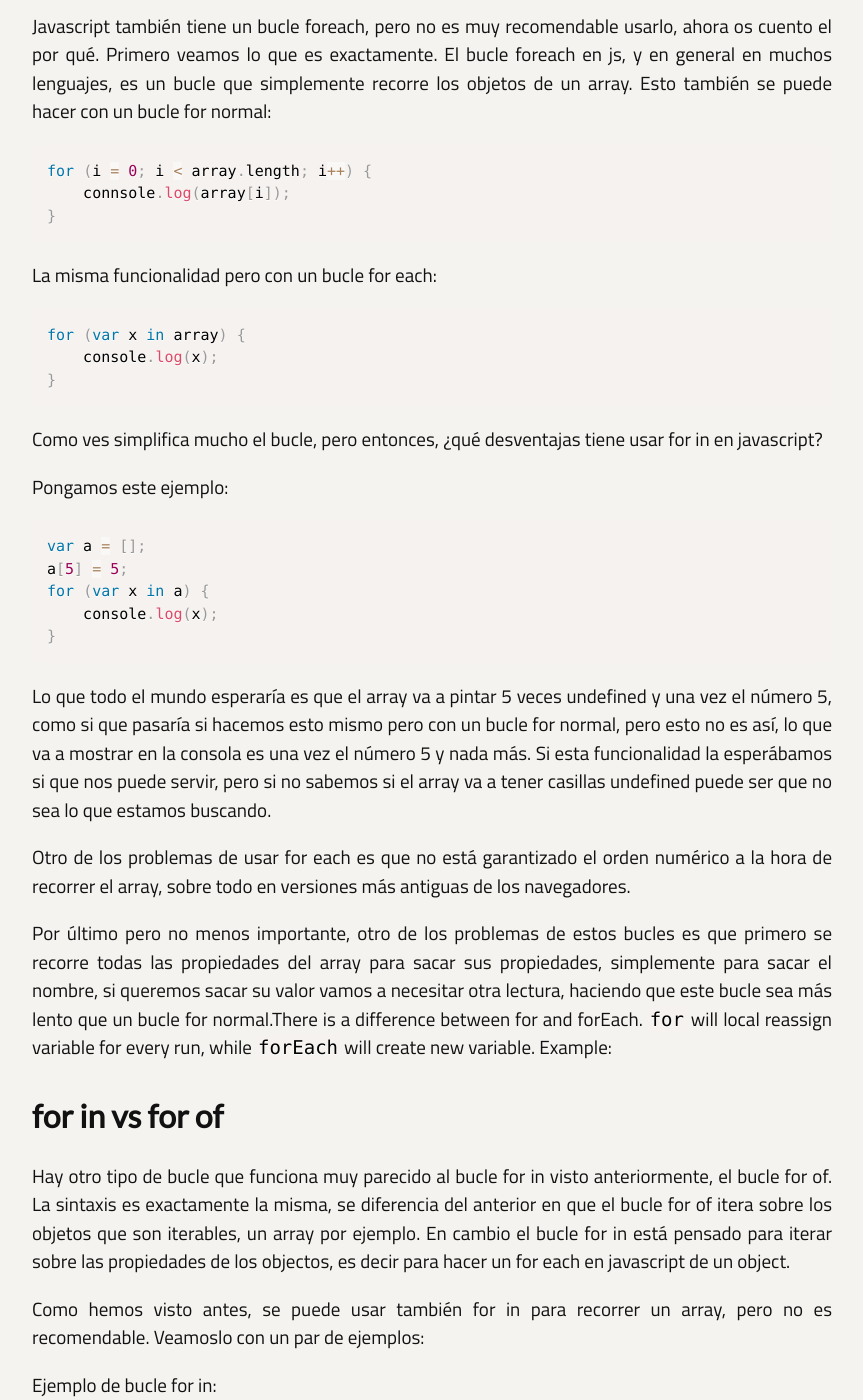
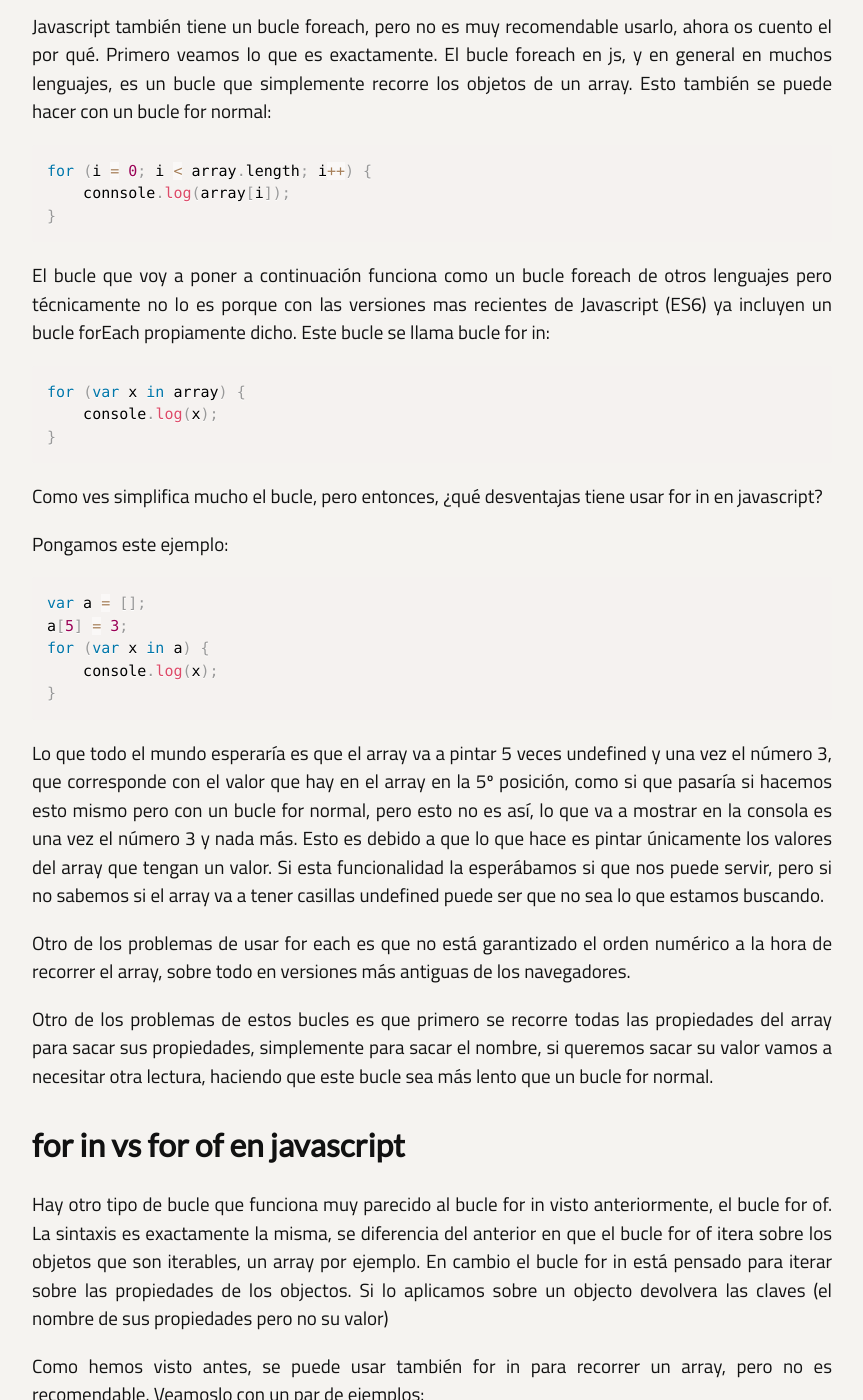
Before and after one commit to diegologs/frostqui.github.io, a Jekyll site: the page built from _posts/2018-11-14-javascript-foreach-bucles.md, in a window 1280 px wide and 1400 px high, scrolled down 3278 px. Shown: the whole window, without its empty margins (208-1071 px from the left). Built offline with Jekyll 4.4.1, drawn with Linux system fonts in a browser that asks for light colours; some web fonts are replaced; some of the changed text lies outside the part shown.

Commit message:
Update 2018-11-14-javascript-foreach-bucles.md

````diff
--- a/_posts/2018-11-14-javascript-foreach-bucles.md
+++ b/_posts/2018-11-14-javascript-foreach-bucles.md
@@ -106,7 +106,7 @@ for (i = 0; i < array.length; i++) {
 }
 ```
 
-La misma funcionalidad pero con un bucle for each:
+El bucle que voy a poner a continuación funciona como un bucle foreach de otros lenguajes pero técnicamente no lo es porque con las versiones mas recientes de Javascript (ES6) ya incluyen un bucle forEach propiamente dicho. Este bucle se llama bucle for in:
 
 ```javascript
 for (var x in array) {
@@ -120,21 +120,21 @@ Pongamos este ejemplo:
 
 ```javascript
 var a = [];
-a[5] = 5;
+a[5] = 3;
 for (var x in a) {
     console.log(x);
 }
 ```
 
-Lo que todo el mundo esperaría es que el array va a pintar 5 veces undefined y una vez el número 5, como si que pasaría si hacemos esto mismo pero con un bucle for normal, pero esto no es así, lo que va a mostrar en la consola es una vez el número 5 y nada más. Si esta funcionalidad la esperábamos si que nos puede servir, pero si no sabemos si el array va a tener casillas undefined puede ser que no sea lo que estamos buscando.
+Lo que todo el mundo esperaría es que el array va a pintar 5 veces undefined y una vez el número 3, que corresponde con el valor que hay en el array en la 5º posición, como si que pasaría si hacemos esto mismo pero con un bucle for normal, pero esto no es así, lo que va a mostrar en la consola es una vez el número 3 y nada más. Esto es debido a que lo que hace es pintar únicamente los valores del array que tengan un valor. Si esta funcionalidad la esperábamos si que nos puede servir, pero si no sabemos si el array va a tener casillas undefined puede ser que no sea lo que estamos buscando.
 
 Otro de los problemas de usar for each es que no está garantizado el orden numérico a la hora de recorrer el array, sobre todo en versiones más antiguas de los navegadores.
 
-Por último pero no menos importante, otro de los problemas de estos bucles es que primero se recorre todas las propiedades del array para sacar sus propiedades, simplemente para sacar el nombre, si queremos sacar su valor vamos a necesitar otra lectura, haciendo que este bucle sea más lento que un bucle for normal.There is a difference between for and forEach. `for` will local reassign variable for every run, while `forEach` will create new variable. Example:
+Otro de los problemas de estos bucles es que primero se recorre todas las propiedades del array para sacar sus propiedades, simplemente para sacar el nombre, si queremos sacar su valor vamos a necesitar otra lectura, haciendo que este bucle sea más lento que un bucle for normal.
 
-## for in vs for of
+## for in vs for of en javascript
 
-Hay otro tipo de bucle que funciona muy parecido al bucle for in visto anteriormente, el bucle for of. La sintaxis es exactamente la misma, se diferencia del anterior en que el bucle for of itera sobre los objetos que son iterables, un array por ejemplo. En cambio el bucle for in está pensado para iterar sobre las propiedades de los objectos, es decir para hacer un for each en javascript de un object.
+Hay otro tipo de bucle que funciona muy parecido al bucle for in visto anteriormente, el bucle for of. La sintaxis es exactamente la misma, se diferencia del anterior en que el bucle for of itera sobre los objetos que son iterables, un array por ejemplo. En cambio el bucle for in está pensado para iterar sobre las propiedades de los objectos. Si lo aplicamos sobre un objecto devolvera las claves (el nombre de sus propiedades pero no su valor)
 
 Como hemos visto antes, se puede usar también for in para recorrer un array, pero no es recomendable. Veamoslo con un par de ejemplos:
 
@@ -147,11 +147,16 @@ var oldCar = {
     year: '2010'
 };
 
-var (let key in oldCar) {
+for (let key in oldCar) {
     console.log(key + ' - ' + myCar[key]);
 }
 ```
-
+Si hacemos este mismo bucle pero con un **for of** se mostrará por pantalla:
+```
+make
+model
+year
+```
 Ejemplo de bucle for of:
 
 ```javascript
````
